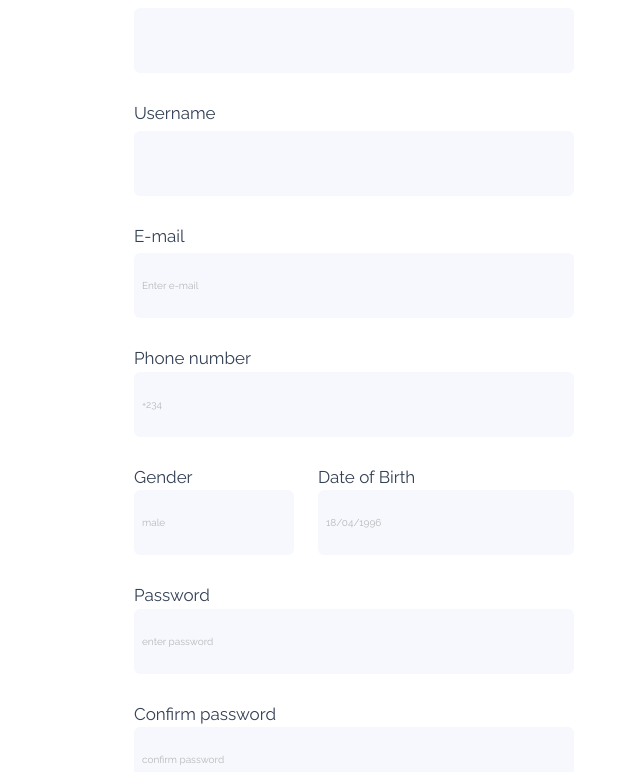
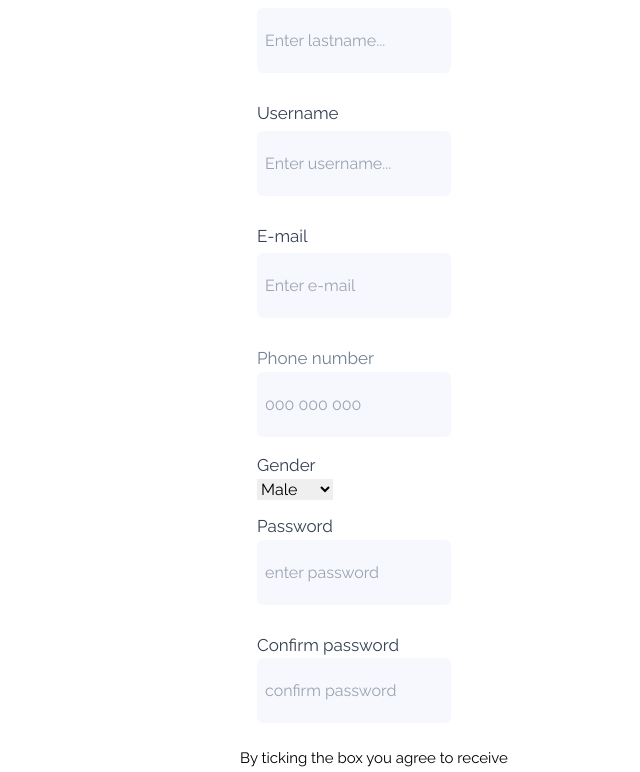
Before and after one commit to SIH-FRONTEND/sih-connect, a React (Vite) app: page /register in a window 1280 px wide. Shown: the part 468-1240 px from the top of the page, without its empty margins (286-926 px from the left). Built offline with nearby package versions, Linux system fonts and the light colour scheme.

Commit message:
handling login and register states

```diff
--- /dev/null
+++ b/src/API/authAPI.js
@@ -0,0 +1,15 @@
+export const loginHandler = async (url, userDetails) => {
+  const data = await fetch(url, {
+    method: "POST",
+    body: JSON.stringify(userDetails),
+    headers: {
+      "Content-type": "application/json",
+    },
+  });
+
+  if (!data.ok) {
+    throw new Error("login not successful");
+  }
+  const response = await data.json();
+  return response;
+};
--- a/src/components/Layout/Footer.jsx
+++ b/src/components/Layout/Footer.jsx
@@ -6,7 +6,7 @@ import { Link } from "react-router-dom";
 
 const Footer = () => {
   return (
-    <footer className=" bg-[#10328C] text-white  flex flex-nowrap sm:gap-0  sm:px-10 justify-around py-20 sm:text-sm  lg:text-lg lg:items-end">
+    <footer className=" bg-[#10328C] text-white  flex flex-nowrap sm:gap-0  sm:px-10 justify-around py-20 sm:text-sm  lg:text-lg lg:items-end absolute buttom-0 left-0 right-0">
       <div className="logo">
         <img src={frame} alt="" />
         <ul>Copyright &copy; 2022</ul>
--- a/src/components/Layout/Layout.jsx
+++ b/src/components/Layout/Layout.jsx
@@ -16,7 +16,7 @@ const LayoutControl = styled.main`
     width: 100%;
   }
   & > * > * {
-    padding: 2em 115px;
+    padding: 2em 68px;
   }
 `;
 
--- a/src/components/Layout/Nav.jsx
+++ b/src/components/Layout/Nav.jsx
@@ -9,8 +9,9 @@ import { FiMenu } from "react-icons/fi";
 //importing for store actions
 import { useSelector } from "react-redux";
 
+//stores the pathname ready for comparison
 const REGISTER = "/register";
-//stores the pathname ready for comparison
+const LOGIN = "/login";
 
 //importing from react-router-dom
 import { Link, useLocation } from "react-router-dom";
@@ -47,13 +48,13 @@ const Nav = () => {
       {!isLoggedIn && (
         <div className="flex items-center justify-center">
           <p className="text-lg font-bold">
-            {pathname === REGISTER ? "Not yet a member?" : "Already a Member?"}
+            {pathname === LOGIN ? "Not yet a member?" : "Already a Member?"}
           </p>
           <Link
-            to={pathname}
+            to={pathname === LOGIN ? REGISTER : LOGIN}
             className="text-white w-[170px] h-[53px] mx-[31px] bg-[#10328C] rounded-xl p-[auto] text-base flex items-center justify-center"
           >
-            {pathname === REGISTER ? "Sign Up" : "Sign In"}
+            {pathname === LOGIN ? "Sign Up" : "Sign In"}
           </Link>
         </div>
       )}
--- a/src/components/Techies/TechiesCard.jsx
+++ b/src/components/Techies/TechiesCard.jsx
@@ -9,7 +9,7 @@ const TechiesCard = ({
 }) => {
   return (
     <div>
-      <div className=" h-[270px] w-[196px] bg-[#f6f8fe] shadow relative mx-2">
+      <div className=" h-[340px] w-[250px] bg-[#ffffff] shadow relative">
         <div className="py-8 px-5 justify-center items-center text-center">
           <div className="h-24  w-24  absolute left-[3rem] ">
             <img
--- a/src/components/Techies/available-techies/AvailableTechies.jsx
+++ b/src/components/Techies/available-techies/AvailableTechies.jsx
@@ -14,11 +14,11 @@ const AvailableTechies = () => {
 
   return (
     <section className="bg-[#f6f8fe]  justify-center text-center items-center py-[3rem]">
-      <h2 className=" flex  justify-center text-center items-center font-[500] text-[40px] font-[Raleway]">
+      <h2 className=" flex  justify-center text-center items-center font-[500] text-[40px]">
         Avialable techies
       </h2>
       {data && !isPending && !error && (
-        <div className="flex flex-wrap justify-center items-center py-5  gap-y-8 gap-x-0">
+        <div className="flex flex-wrap justify-center items-center py-5  gap-[18px]">
           {data.items.slice(0, 12).map((item) => {
             return <TechiesCard key={item.id} {...item} />;
           })}
--- a/src/components/auth/Login.jsx
+++ b/src/components/auth/Login.jsx
@@ -1,36 +1,66 @@
-import React from "react";
-import Logo from "../../assets/StarthubLogo.png";
+import React, { useState, useRef, useEffect } from "react";
+
+// importing from react-router-dom
+import { useNavigate } from "react-router-dom";
+
+//importing Global function
+import { loginHandler } from "../../API/authAPI.js";
+
 import profile from "../../assets/profile_icon.png";
 import { AiOutlineMail } from "react-icons/ai";
 import { MdLockOutline } from "react-icons/md";
 import googleIcon from "../../assets/goggle_icon.png";
 
 const Login = () => {
+  const navigate = useNavigate();
+  const emailRef = useRef();
+  const passwordRef = useRef();
+
+  //initializing states
+  const [error, setError] = useState(null);
+  const [data, setData] = useState(null);
+  const [isPending, setIsPending] = useState(false);
+
+  //functions submits login information and trigger login
+  const submitFormHandler = async (event) => {
+    //preventing default occurance
+    event.preventDefault();
+
+    const email = emailRef.current.value;
+    const password = passwordRef.current.value;
+
+    try {
+      setIsPending(true);
+      const result = await loginHandler(
+        "https://starthubconnect.adaptable.app/auth/login",
+        { email, password }
+      );
+      console.log(result);
+      setData(result);
+      setIsPending(false);
+      setError(null);
+      navigate("/profile");
+    } catch (error) {
+      console.log(error);
+      setError(error);
+      setIsPending(false);
+      setData(null);
+    }
+  };
+
+  //useEffect checks and removes unsuccesful login state
+  useEffect(() => {
+    const timer = setTimeout(() => {
+      if (error && !data) {
+        setError(false);
+      }
+    }, 2000);
+    clearTimeout(() => {
+      timer;
+    }, []);
+  }, [error]);
   return (
-    <div>
-      <div>
-        <div className="flex justify-between px-20">
-          <div>
-            <div className="h-[38px] w-[138px]">
-              <img
-                src={Logo}
-                className='h-[100%] w-[100%] object-fit" alt="Logo '
-              />
-            </div>
-          </div>
-          <div className="flex gap-20">
-            <div className="hidden lg:block">
-              <h3 className="font-bold mt-5">Not yet a member?</h3>
-            </div>
-
-            <div>
-              <button className="bg-[#10328C] font-[Raleway] text[20px] text-white py-[0.6rem] px-[3rem] justify-center items-center text-center rounded-md hover:bg-[#5d8aa8] transition-colors mb-10">
-                Log in
-              </button>
-            </div>
-          </div>
-        </div>
-
+    <form onSubmit={submitFormHandler}>
       <div className="  ">
         <div className="h-[5rem] w-[5rem] mx-auto text-center mb-16">
           <img
@@ -42,9 +72,10 @@ const Login = () => {
         <div className="mt-3  mx-auto w-[30rem]">
           <div className="mt-3  relative ">
             <input
+              ref={emailRef}
               className=" w-full h-[60px] pb-[0.2rem] rounded-md  border-gray-300  px-2 inline-none   bg-[#F6F8FE]  text-[12px] pl-[3.5rem]   "
-                type="text"
-                value="Enter e-mail "
+              type="email"
+              placeholder="Enter e-mail "
             />
             <div className="absolute left-[1rem] top-[1.2rem]">
               <AiOutlineMail size={25} />
@@ -54,9 +85,10 @@ const Login = () => {
         <div className="mt-16  mx-auto w-[30rem]">
           <div className="mt-3  relative ">
             <input
+              ref={passwordRef}
               className=" w-full h-[60px] pb-[0.2rem] rounded-md  border-gray-300  px-2 inline-none   bg-[#F6F8FE]  text-[12px] pl-[3.5rem]   "
-                type="text"
-                value="Enter password "
+              type="password"
+              placeholder="Enter password "
             />
             <div className="absolute left-[1rem] top-[1.2rem]">
               <MdLockOutline size={25} />
@@ -67,10 +99,18 @@ const Login = () => {
           </div>
         </div>
         <div className="mt-16  mx-auto w-[30rem]">
-            <button className="w-full h-[60px] pb-[0.2rem] font-[bold] bg-[#10328C] text-[20px] text-white py-[0.6rem] px-[3rem] justify-center items-center text-center rounded-md hover:bg-[#5d8aa8] transition-colors mb-10">
+          <button
+            type="submit"
+            className="w-full h-[60px] pb-[0.2rem] font-[bold] bg-[#10328C] text-[20px] text-white py-[0.6rem] px-[3rem] justify-center items-center text-center rounded-md hover:bg-[#5d8aa8] transition-colors mb-10"
+          >
             Log in
           </button>
         </div>
+
+        {isPending && !data && !error && <h1>Logging In</h1>}
+        {error && !data && !isPending && <h1>Login Unsuccessful</h1>}
+        {data && !isPending && <h1>Login Successful...</h1>}
+
         <div className="flex justify-evenly content-center  text-center mx-auto w-[10rem]">
           <div className="text-[20px]">log in with</div>
           <div className="h-5  w-5  mt-2">
@@ -91,8 +131,7 @@ const Login = () => {
           </div>
         </div>
       </div>
-      </div>
-    </div>
+    </form>
   );
 };
 
--- a/src/components/auth/Register.jsx
+++ b/src/components/auth/Register.jsx
@@ -1,15 +1,91 @@
-import React from "react";
-import Logo from "../../assets/StarthubLogo.png";
+// importing from react
+import { useRef, useState } from "react";
+
+//importing from react-router-dom
+import { useNavigate } from "react-router-dom";
+
+//importing api function
+import { loginHandler } from "../../API/authAPI";
 
 const Register = () => {
+  const navigate = useNavigate();
+  //initializing states
+  const [error, setError] = useState(null);
+  const [data, setData] = useState(null);
+  const [isPending, setIsPending] = useState(false);
+
+  //defining refs for all routes
+  const firstNameRef = useRef();
+  const lastNameRef = useRef();
+  const userNameRef = useRef();
+  const emailRef = useRef();
+  const phoneNoRef = useRef();
+  const genderRef = useRef();
+  const passwordRef = useRef();
+  const confirmPasswordRef = useRef();
+  const areyouSureRef = useRef();
+
+  //handles register form submit
+  const submitFormHandler = async (event) => {
+    event.preventDefault();
+
+    const firstname = firstNameRef.current.value;
+    const lastname = lastNameRef.current.value;
+    const username = userNameRef.current.value;
+    const email = emailRef.current.value;
+    const phone_number = phoneNoRef.current.value;
+    const gender = genderRef.current.value;
+    const password = passwordRef.current.value;
+    const confirmPassword = confirmPasswordRef.current.value;
+    const areyouSure = areyouSureRef.current.value;
+
+    if (!areyouSure) {
+      return;
+    }
+
+    const user = {
+      firstname,
+      lastname,
+      username,
+      email,
+      phone_number,
+      gender,
+      password,
+      confirmPassword,
+    };
+
+    try {
+      console.log(JSON.stringify(user));
+      setIsPending(true);
+      const result = await loginHandler(
+        "https://starthubconnect.adaptable.app/auth/register",
+        user
+      );
+      console.log(result);
+      setData(result);
+      setIsPending(false);
+      setError(null);
+      navigate("/profile");
+    } catch (error) {
+      console.log(error);
+      setError(error);
+      setIsPending(false);
+      setData(null);
+    }
+  };
   return (
     <div>
       <div className="justify-center items-center text-center  font-bold text-[28px]">
         Register
       </div>
+      {isPending && !data && !error && <h1>Registering...</h1>}
+      {error && !data && !isPending && <h1>Register Unsuccessful</h1>}
+      {data && !isPending && <h1>Register Successful...</h1>}
 
-      <div className=" bg-[#ffffff] flex items-center justify-center   ">
-        <div className="w-[30rem] xs2:px-5 ">
+      <form
+        onSubmit={submitFormHandler}
+        className=" bg-[#ffffff] flex flex-col items-center justify-center w-[30rem] xs2:px-5 mx-[auto]"
+      >
         <div>
           <div className="mt-10">
             <label className="text-[#344054] flex text-start  mb-1  font-[400] text-[17px]">
@@ -17,18 +93,20 @@ const Register = () => {
             </label>
             <input
               className="w-full h-[65px] py-1 rounded-lg  border-gray-300 text-[#344054] px-2 inline-none mb-4  bg-[#F6F8FE]"
-                type="fname"
+              type="text"
+              placeholder="Enter firstname..."
+              ref={firstNameRef}
             />
           </div>
-          </div>
-          <div>
           <div className="mt-3">
             <label className="text-[#344054] flex text-start  mb-1   font-[400] text-[17px] ">
               Last name
             </label>
             <input
               className="w-full h-[65px] py-1 rounded-md  border-gray-300 text-[#344054] px-2 inline-none mb-4  bg-[#F6F8FE]"
-                type="lname"
+              type="text"
+              placeholder="Enter lastname..."
+              ref={lastNameRef}
             />
           </div>
           <div className="mt-3">
@@ -38,6 +116,8 @@ const Register = () => {
             <input
               className="w-full h-[65px] py-1 rounded-md  border-gray-300 text-[#344054] px-2 inline-none mb-4  bg-[#F6F8FE]"
               type="username"
+              placeholder="Enter username..."
+              ref={userNameRef}
             />
           </div>
           <div className="mt-3">
@@ -45,42 +125,32 @@ const Register = () => {
               E-mail
             </label>
             <input
-                className="w-full h-[65px] py-1 rounded-md  border-gray-300 px-2 inline-none mb-4  bg-[#F6F8FE] text-[10px] text-[#B8B8B8]"
+              className="w-full h-[65px] py-1 rounded-md  border-gray-300 px-2 inline-none mb-4  bg-[#F6F8FE]  text-[#B8B8B8]"
               type="email"
-                value="Enter e-mail "
+              placeholder="Enter e-mail "
+              ref={emailRef}
             />
           </div>
           <div className="mt-3">
-              <label className="text-[#344054] flex text-start    font-[400] text-[17px] ">
+            <label className="text-[#738096] flex text-start    font-[400] text-[17px] ">
               Phone number
             </label>
             <input
-                className="w-full h-[65px] py-1 rounded-md  border-gray-300  px-2 inline-none mb-4  bg-[#F6F8FE]   text-[10px] text-[#B8B8B8]"
+              className="w-full h-[65px] py-1 rounded-md  border-gray-300  px-2 inline-none mb-4  bg-[#F6F8FE]  text-[#B8B8B8]"
               type="phone number"
-                value="+234 "
+              placeholder="000 000 000"
+              ref={phoneNoRef}
             />
           </div>
-            <div className="flex justify-between mt-3">
+
           <div className="">
             <label className="text-[#344054] flex text-start    font-[400] text-[17px] ">
               Gender
             </label>
-                <input
-                  className="w-40 h-[65px] py-1 rounded-md  border-gray-300  px-2 inline-none mb-4  bg-[#F6F8FE]   text-[10px] text-[#B8B8B8]"
-                  type="phone number"
-                  value="male "
-                />
-              </div>
-              <div className="">
-                <label className="text-[#344054] flex text-start    font-[400] text-[17px] ">
-                  Date of Birth
-                </label>
-                <input
-                  className="w-64 h-[65px] py-1 rounded-md  border-gray-300  px-2 inline-none mb-4  bg-[#F6F8FE]   text-[10px] text-[#B8B8B8]"
-                  type="phone number"
-                  value="18/04/1996 "
-                />
-              </div>
+            <select ref={genderRef}>
+              <option value={"M"}>Male</option>
+              <option value="F">Female</option>
+            </select>
           </div>
 
           <div className="mt-3">
@@ -88,9 +158,10 @@ const Register = () => {
               Password
             </label>
             <input
-                className="w-full h-[65px] py-1 rounded-md  border-gray-300  px-2 inline-none mb-4  bg-[#F6F8FE]   text-[10px] text-[#B8B8B8]"
-                type="text"
-                value="enter password "
+              className="w-full h-[65px] py-1 rounded-md  border-gray-300  px-2 inline-none mb-4  bg-[#F6F8FE] text-[#B8B8B8]"
+              type="password"
+              placeholder="enter password "
+              ref={passwordRef}
             />
           </div>
           <div className="mt-3">
@@ -98,18 +169,19 @@ const Register = () => {
               Confirm password
             </label>
             <input
-                className="w-full h-[65px] py-1 rounded-md  border-gray-300  px-2 inline-none mb-4  bg-[#F6F8FE]   text-[10px] text-[#B8B8B8]"
-                type="text"
-                value="confirm password "
+              className="w-full h-[65px] py-1 rounded-md  border-gray-300  px-2 inline-none mb-4  bg-[#F6F8FE] text-[#B8B8B8]"
+              type="password"
+              placeholder="confirm password "
+              ref={confirmPasswordRef}
             />
           </div>
         </div>
         <div className="flex justify-center items-center text-start mx-start  ">
           <div className="jusify-start items-start contetnt-start ">
             <input
-                className=" mt-[20px] w-[50px] h-[35px] py-1 rounded-md  border-gray-300   px-2 inline-none mb-4  bg-[#F6F8FE]   text-[10px] text-[#B8B8B8]"
+              className=" mt-[20px] w-[50px] h-[35px] py-1 rounded-md  border-gray-300   px-2 inline-none mb-4  bg-[#F6F8FE] text-[#B8B8B8]"
               type="checkbox"
-                value="confirm password "
+              ref={areyouSureRef}
             />
           </div>
           <div>
@@ -123,8 +195,7 @@ const Register = () => {
         <button className="flex justify-center items-center mx-auto content-center bg-[#10328C] font-[Raleway]  text[20px] text-white py-[0.6rem] px-[3rem]  rounded-md  hover:bg-[#5d8aa8] transition-colors mb-10">
           Register
         </button>
-        </div>
-      </div>
+      </form>
     </div>
   );
 };
--- a/src/store/store.js
+++ b/src/store/store.js
@@ -1,7 +1,7 @@
 import { configureStore } from "@reduxjs/toolkit";
 
 //importing slices
-import authSlice from "./authStore";
+import authSlice from "./authSlice";
 
 export const store = configureStore({
   reducer: { auth: authSlice.reducer },
--- a/src/styles/App.css
+++ b/src/styles/App.css
@@ -6,6 +6,6 @@
 }
 
 .App {
-  max-width: 1700px;
+  max-width: 1800px;
   margin: 0 auto;
 }
```
Also changed, not shown: src/store/authSlice.js (renamed from src/store/authStore.js). Lines whose indentation alone changed are shown as unchanged.
